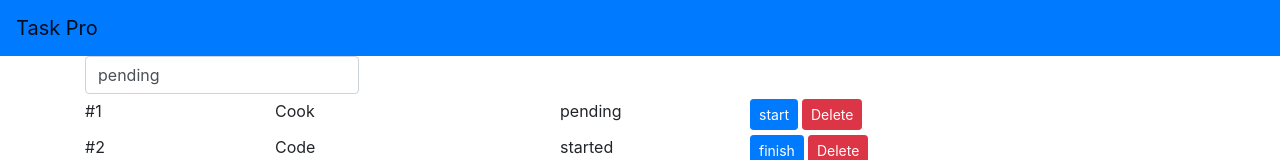
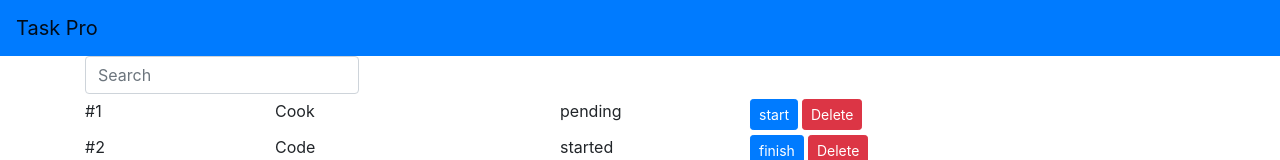
Before and after one commit to mutaimwiti/react-todo, a React (Create React App) app: page / in a window 1280 px wide. Shown: the top 160 px of the page. Built offline with nearby package versions, Linux system fonts and the light colour scheme.

Commit message:
Enable searching by title

```diff
--- a/src/components/search.js
+++ b/src/components/search.js
@@ -3,7 +3,7 @@ import React, {Component} from 'react';
 
 export default class Search extends Component {
     render() {
-        const {defaultQuery, onUpdateQuery} = this.props;
+        const {onUpdateQuery} = this.props;
 
         return (
             <form className="form-inline my-2 my-lg-0">
@@ -11,8 +11,7 @@ export default class Search extends Component {
                        type="search"
                        placeholder="Search"
                        aria-label="Search"
-                       defaultValue={defaultQuery}
-                       onChange={(event) => onUpdateQuery(event.target.value)}/>
+                       onChange={(event) => onUpdateQuery(event.target.value.trim())}/>
             </form>
         )
     }
--- a/src/components/tasks.js
+++ b/src/components/tasks.js
@@ -27,13 +27,19 @@ export default class Tasks extends Component{
     };
 
     handleUpdateQuery = (query) => {
-        const patterns = query.split(' ');
-        const results = this.state.tasks.filter((task) => {
+        const patterns = (query.toLowerCase()).split(' ');
+
+        const results = this.state.tasks.filter(({status, title}) => {
+            status = status.toLowerCase();
+            title = title.toLowerCase();
+
             for (let pattern of patterns) {
-                if (task.status.includes(pattern)) return true;
+                if (status.includes(pattern) || title.includes(pattern)) return true;
             }
+
             return false;
         });
+
         this.setState({results})
     };
 
@@ -50,7 +56,7 @@ export default class Tasks extends Component{
     render() {
         return (
             <>
-                <Search defaultQuery={'pending'} onUpdateQuery={this.handleUpdateQuery}/>
+                <Search onUpdateQuery={this.handleUpdateQuery}/>
                 {this.state.results.map(task =>
                     <Task key={task.id} task={task} onUpdateStatus={this.handleUpdateStatus}/>)}
             </>
```
